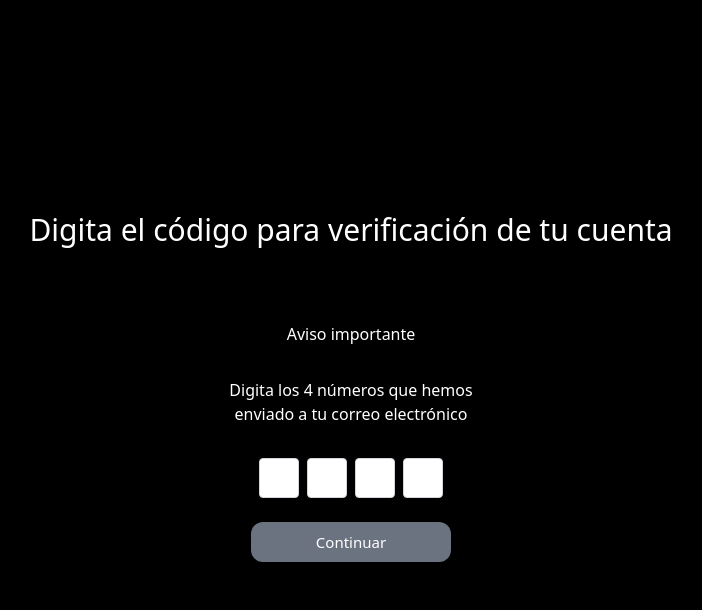
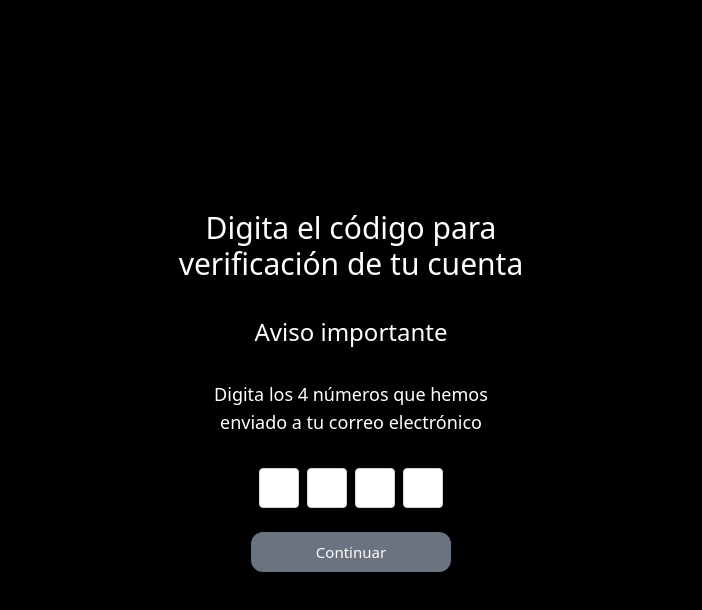
Before and after one commit to victorLopz/front-end-developer-technical-test, a React (Vite) app: page / in a window 1280 px wide. Both pictures are taken after a click on the button "Registrar". Shown: the top 610 px of the page, without its empty margins (289-991 px from the left). Built offline with nearby package versions, Linux system fonts and the light colour scheme.

Commit message:
refactor: Actualizar diseño y estilos del componente OTPInput

```diff
--- a/src/presentation/components/otp/OTPInput.tsx
+++ b/src/presentation/components/otp/OTPInput.tsx
@@ -70,13 +70,15 @@
   return (
     <>
       <div className="flex flex-col items-center justify-center">
-        <h1 className="text-3xl text-center text-white mb-8">
+        <h1 className="text-3xl text-center text-white sm:max-w-[70%]">
           Digita el código para verificación de tu cuenta
         </h1>
 
         <div className="flex flex-col items-center justify-center rounded-xl w-[355px] h-[309px] bg-customOrange py-4 px-8">
-          <h2 className="text-white my-4 text-center">Aviso importante</h2>
-          <h3 className="text-white my-4 text-center">
+          <h2 className="text-white my-4 text-center text-2xl font-medium">
+            Aviso importante
+          </h2>
+          <h3 className="text-white my-4 text-center text-lg">
             Digita los 4 números que hemos enviado a tu correo electrónico
           </h3>
 
```
